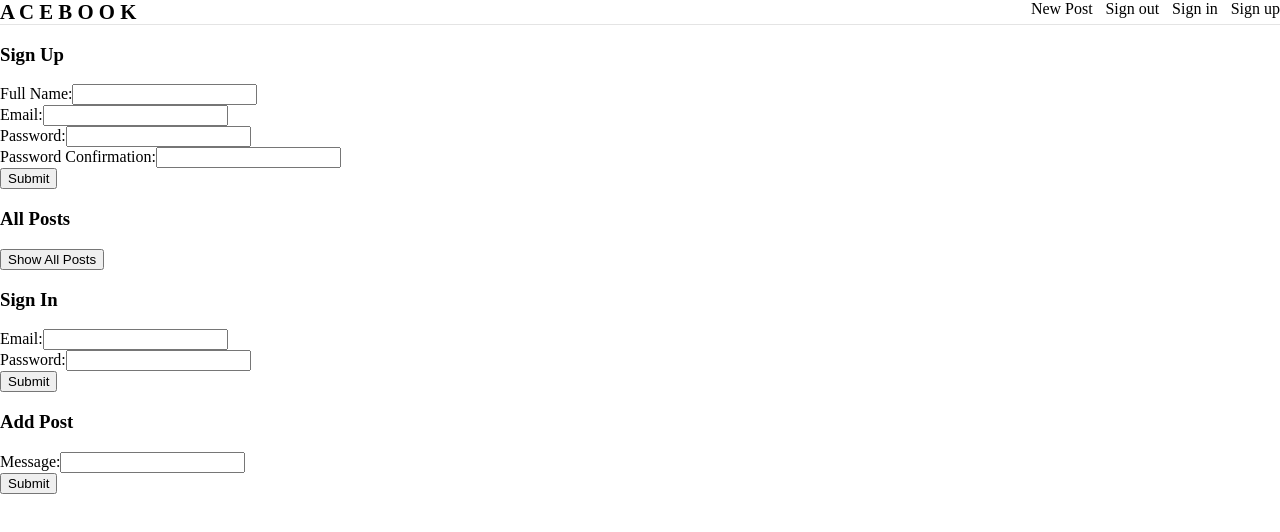
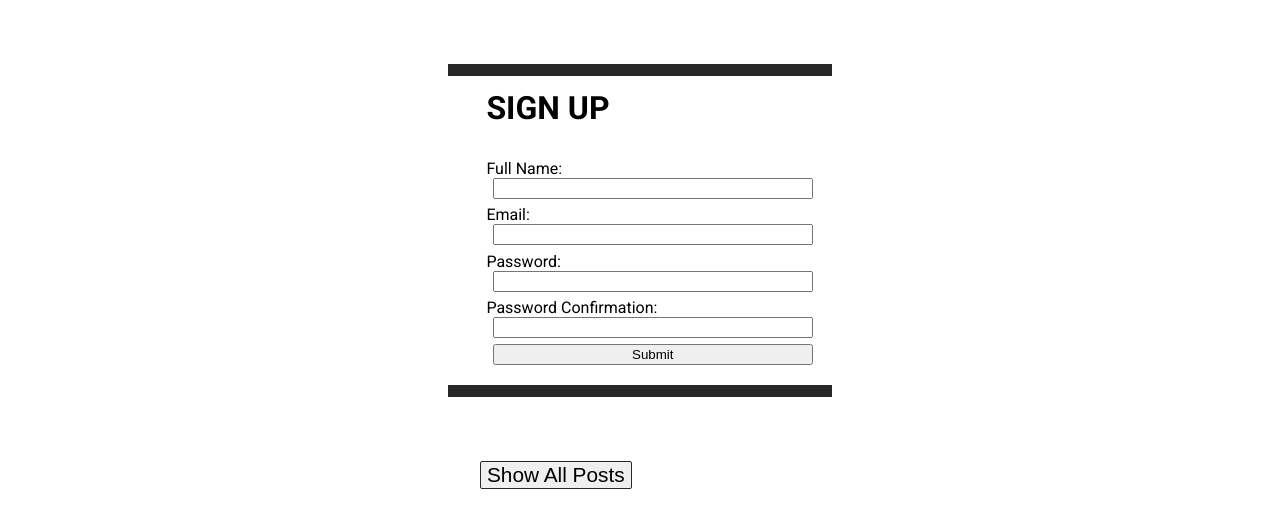
Before and after one commit to LondonJim/Acebook-Frontend-EagleWithTopHat, a React (Create React App) app: page / in a window 1280 px wide. Shown: the top 532 px of the page. Built offline with nearby package versions, Linux system fonts and the light colour scheme.

Commit message:
style: add some css

```diff
--- a/public/index.html
+++ b/public/index.html
@@ -3,6 +3,7 @@
   <head>
     <meta charset="utf-8">
     <title>AceBook</title>
+    <link href="https://fonts.googleapis.com/css?family=Roboto:400,700,900" rel="stylesheet">
     <link rel="stylesheet" type="text/css" href="style.css">
   </head>
   <body>
--- a/public/style.css
+++ b/public/style.css
@@ -1,3 +1,9 @@
 body {
   margin: 0;
+  font-family: 'Roboto', sans-serif;
 }
+
+.root {
+  display: grid;
+  grid-template-columns: repeat(4, 1fr)
+}
--- a/src/App.js
+++ b/src/App.js
@@ -9,18 +9,8 @@ class App extends Component {
   render() {
     return (
       <div>
-        <NavBar />
-        <h3> Sign Up </h3>
         <SignUp />
-
-        <h3> All Posts </h3>
         <Posts />
-
-        <h3> Sign In </h3>
-        <SignIn />
-
-        <h3> Add Post </h3>
-        <AddPost />
       </div>
     );
   }
--- a/src/components/addPost.js
+++ b/src/components/addPost.js
@@ -32,6 +32,7 @@ class AddPost extends React.Component {
   render() {
     return (
       <div>
+        <h3>Add a Post</h3>
         <form onSubmit={this.handleSubmit}>
           <label>
             Message:
--- a/src/components/posts.js
+++ b/src/components/posts.js
@@ -1,4 +1,6 @@
 import React, { Component } from "react";
+import "./show-posts.css";
+
 
 class Posts extends React.Component {
   constructor(props) {
@@ -11,10 +13,10 @@ class Posts extends React.Component {
 
   showPosts() {
     const posts = this.state.posts.map(post => (
-      <div>
-        <p>User id: {post.user_id}</p>
-        <p>Post content: {post.message}</p>
-        <p>Created on: {post.created_at}</p>
+      <div className="a-post">
+        <p className="message">{post.message}</p>
+        <p className="author">Posted by {post.user_id}</p>
+        <p className="date">Created on: {post.created_at}</p>
         <br></br>
       </div>
     ));
@@ -36,8 +38,8 @@ class Posts extends React.Component {
   }
   render() {
     return (
-      <div>
-        <form name ="post_form" onSubmit={this.handleSubmit}>
+      <div className="show-posts">
+        <form id="show-post-form" className="show-posts" name ="post_form" onSubmit={this.handleSubmit}>
           <label>
             <input type="submit" value="Show All Posts" />
           </label>
--- /dev/null
+++ b/src/components/show-posts.css
@@ -0,0 +1,39 @@
+.show-posts {
+  margin: 0 auto;
+  width: 50%;
+}
+
+/* #show-post-form {
+  width: 100%;
+} */
+
+#show-post-form input {
+  font-size: 1.3em;
+  font-weight: 500;
+  border-radius: 2px;
+  border: 1px solid #272727;
+  cursor: pointer;
+}
+
+#show-post-form input:hover {
+  background-color: rgba(240, 240, 240, 0.753);
+}
+
+.a-post {
+  margin: 5% auto;
+  width: 50%;
+  border: 1px solid #272727;
+  padding: 2%;
+}
+
+.message {
+  font-weight: bold;
+}
+
+.date {
+  font-size: 0.6em;
+}
+
+.author {
+  font-size: 0.7em;
+}
--- /dev/null
+++ b/src/components/signUp.css
@@ -0,0 +1,46 @@
+.signup-container {
+  margin: 5% auto;
+  width: 25%;
+  padding-left: 3%;
+  padding-bottom: 1%;
+  padding-right: 2%;
+  padding-top: 1%;
+  display: grid;
+  border-top: 12px solid #272727;
+  border-bottom: 12px solid #272727;
+  /* border: 1px solid #aaa9a97c;
+  border-radius: 2px; */
+}
+
+.signup-container input {
+  margin-left: 2%;
+  margin-bottom: 2%;
+  width: 100%;
+  box-sizing : border-box;
+}
+
+.signup-container label {
+  /* margin-left: 2%; */
+  margin: 0 auto;
+}
+
+#submit-btn {
+  font-size: 1.2em;
+  width: 100%;
+  margin-top: 2%;
+}
+
+.form-title {
+  grid-column: 1 / 5;
+  font-size: 2em;
+  text-align: left;
+  text-transform: uppercase;
+  margin-top: 0;
+}
+
+.form-entry {
+  text-align: center;
+  width: 100%;
+  grid-template-columns: repeat(4, 1fr);
+  text-align: center;
+}
--- a/src/components/signUp.js
+++ b/src/components/signUp.js
@@ -1,4 +1,5 @@
 import React from "react";
+import './signUp.css';
 
 class SignUp extends React.Component {
   constructor(props) {
@@ -37,24 +38,25 @@ class SignUp extends React.Component {
 
   render() {
     return (
-      <div>
+      <div className="signup-container">
+      <h3 className="form-title"> Sign Up</h3>
         <form onSubmit={this.handleSubmit}>
           <label>
             Full Name:
             <input name="fullName" type="text" value={this.state.fullName} onChange={this.handleChange} />
-          </label><br/>
+          </label>
           <label>
             Email:
             <input name="email" type="email" value={this.state.email} onChange={this.handleChange} />
-          </label><br/>
+          </label>
           <label>
             Password:
             <input name="password" type="password" value={this.state.password} onChange={this.handleChange} />
-          </label><br/>
+          </label>
           <label>
             Password Confirmation:
             <input name="passwordConfirmation" type="password" value={this.state.passwordConfirmation} onChange={this.handleChange} />
-          </label><br/>
+          </label>
           <input type="submit" value="Submit" />
         </form>
       </div>
```
